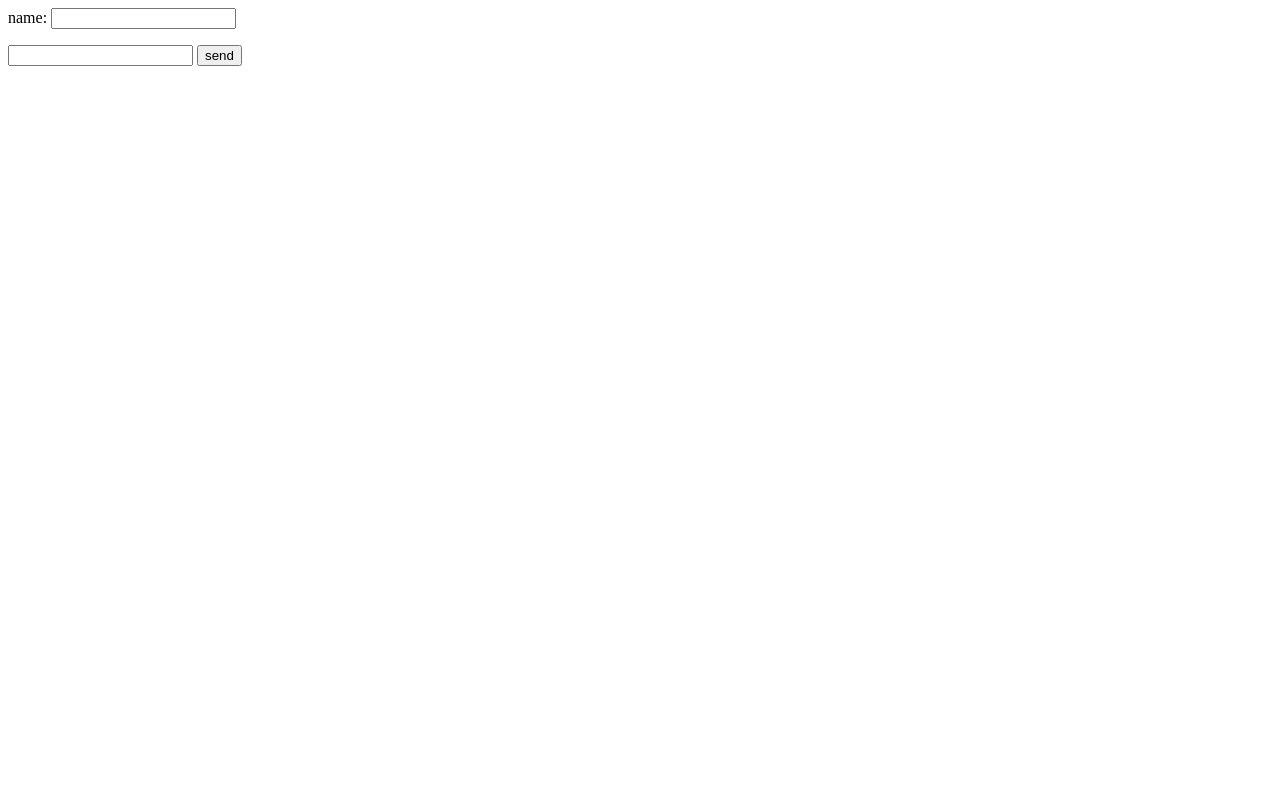
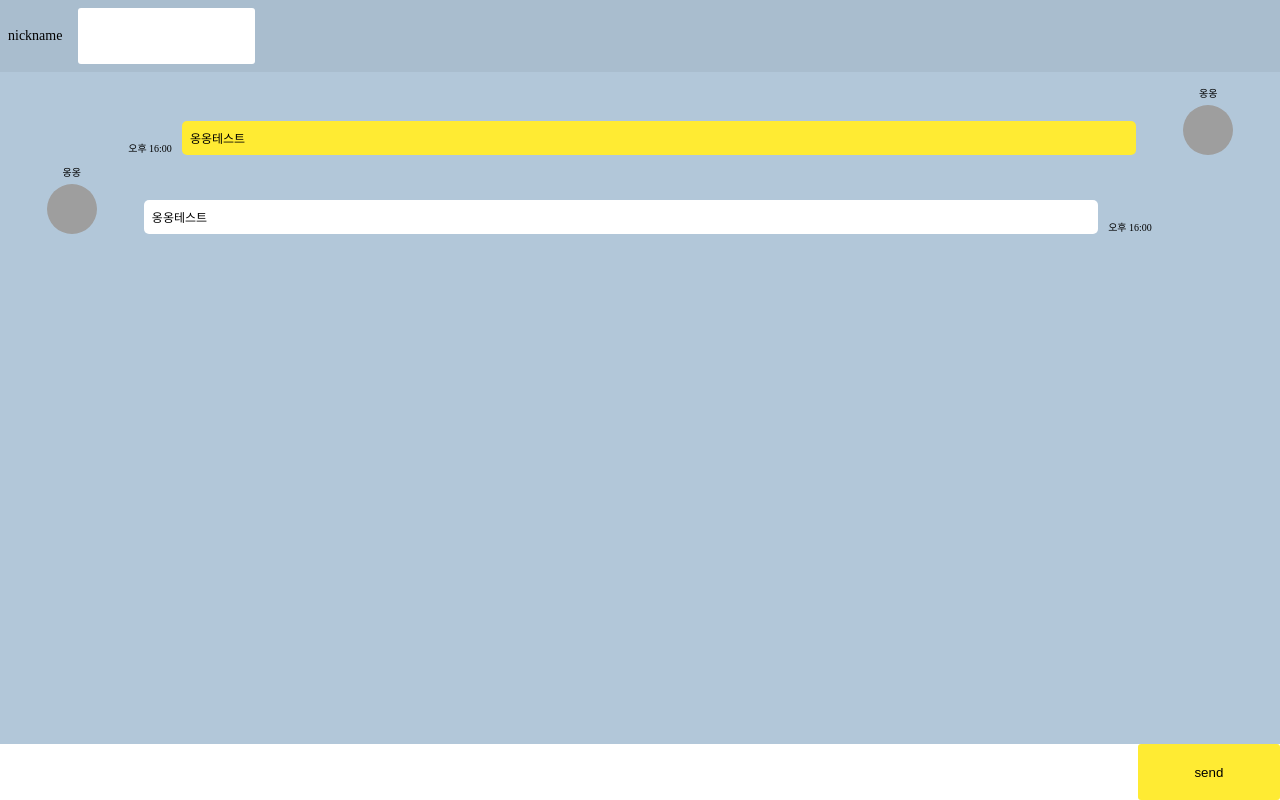
Before and after one commit to hyunlee214/chat-app-socket.io-, a website: page src/index.html in a window 1280 px wide. Drawn offline with nearby package versions, Linux system fonts and the light colour scheme; no server answers; grey boxes are pictures that could not be loaded.

Commit message:
프론트파일 추가

```diff
--- a/package.json
+++ b/package.json
@@ -4,7 +4,8 @@
   "description": "",
   "main": "index.js",
   "scripts": {
-    "test": "echo \"Error: no test specified\" && exit 1"
+    "test": "echo \"Error: no test specified\" && exit 1",
+    "start": "nodemon app.js"
   },
   "keywords": [],
   "author": "",
--- /dev/null
+++ b/src/css/style.css
@@ -0,0 +1,127 @@
+* {
+  margin: 0;
+  padding: 0;
+}
+
+html, body {
+  height: 100%;
+}
+
+.wrapper {
+  height: 100%;
+  width: 100%;
+  display: flex;
+  flex-direction: column;
+  overflow: hidden;
+}
+
+.user-container {
+  background: #a9bdce;
+  flex: 1;
+  display: flex;
+  justify-content: flex-start;
+  align-items: center;
+  padding: 0.5rem;
+}
+
+.user-container label {
+  font-size: 14px;
+  margin-right: 1rem;
+}
+
+.user-container input {
+  border-radius: 3px;
+  border: none;
+  height: 100%;
+}
+
+.display-container {
+  flex: 12;
+  background: #b2c7d9;
+  overflow-y: scroll;
+}
+
+.input-container {
+  flex: 1;
+  display: flex;
+  justify-content: stretch;
+  align-items: center;
+}
+
+.input-container span {
+  display: flex;
+  justify-content: flex-start;
+  align-items: center;
+  padding: 0.3rem;
+  width: 100%;
+}
+
+.send-button {
+  flex: 1;
+  background: #ffeb33;
+  border: none;
+  height: 100%;
+  border-radius: 3px;
+}
+
+.chatting-input {
+  font-size: 12px;
+  height: 100%;
+  flex: 8;
+  border: none;
+}
+
+.chatting-list li {
+  width: 90%;
+  padding: 0.3rem;
+  display: flex;
+  justify-content: flex-start;
+  align-items: flex-end;
+  margin-top: 0.5rem;
+}
+
+.profile {
+  display: flex;
+  flex-direction: column;
+  align-items: center;
+  justify-content: center;
+  flex: 1;
+}
+
+.profile .image {
+  border-radius: 50%;
+  object-fit: cover;
+  width: 50px;
+  height: 50px;
+}
+
+.profile .user {
+  font-size: 10px;
+  margin-bottom: 0.3rem;
+}
+
+.message {
+  border-radius: 5px;
+  padding: 0.5rem;
+  font-size: 12px;
+  margin: 0 5px;
+  flex: 7;
+}
+
+.time {
+  font-size: 10px;
+  margin: 0 5px;
+}
+
+.sent {
+  flex-direction: row-reverse;
+  float: right;
+}
+
+.sent .message {
+  background:  #ffeb33;
+}
+
+.received .message {
+  background : #fff;
+}
--- a/src/index.html
+++ b/src/index.html
@@ -5,15 +5,34 @@
   <meta http-equiv="X-UA-Compatible" content="IE=edge">
   <meta name="viewport" content="width=device-width, initial-scale=1.0">
   <title>Document</title>
+  <link rel="stylesheet" href="css/style.css">
 </head>
 
 <body>
   <div class="wrapper">
     <div class="user-container">
-      name: <input type="text" id="nickname">
+      <label for="nickname">nickname</label>
+      <input type="text" id="nickname">
     </div>
     <div class="display-container">
-      <ul class="chatting-list"></ul>
+      <ul class="chatting-list">
+        <li class="sent">
+          <span class="profile">
+            <span class="user">옹옹</span>
+            <img class="image" src="https://placeimg.com/50/50/any" alt="any">
+          </span>
+          <span class="message">옹옹테스트</span>
+          <span class="time">오후 16:00</span>
+        </li>
+        <li class="received">
+          <span class="profile">
+            <span class="user">옹옹</span>
+            <img class="image" src="https://placeimg.com/50/50/any" alt="any">
+          </span>
+          <span class="message">옹옹테스트</span>
+          <span class="time">오후 16:00</span>
+        </li>
+      </ul>
     </div>
     <div class ="input-container">
       <input type="text" class="chatting-input">
@@ -21,7 +40,6 @@
     </div>
   </div>
 
-
   <script src="/socket.io/socket.io.js"></script>
   <script src="js/chat.js"></script>
 </body>
```
